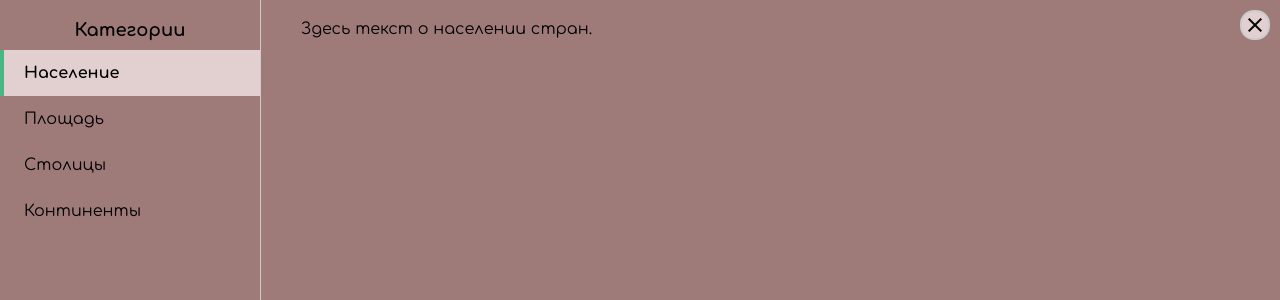
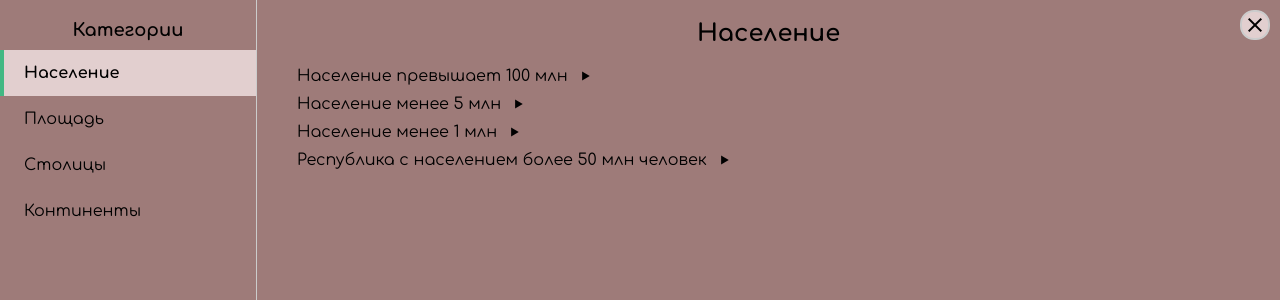
Before and after one commit to gefeeplay/geo-guess-grid, a Vue app: page /geo-guess-grid/manual in a window 1280 px wide. Shown: the top 300 px of the page. Built offline with nearby package versions, Linux system fonts and the light colour scheme.

Commit message:
1st page in Manual

```diff
--- a/src/components/Manual.vue
+++ b/src/components/Manual.vue
@@ -1,6 +1,8 @@
 <script setup>
 import { ref } from 'vue'
 import { useRouter } from 'vue-router'
+import { populationQuestions } from '../data/Manual/population'
+import { countryCodes } from '../data/countryCodes'
 
 const router = useRouter()
 
@@ -11,7 +13,21 @@ const sections = [
   { id: 'continents', label: 'Континенты' },
 ]
 
+function getCountryCode(country) {
+  return countryCodes[country] || null;
+}
+
+function getLocalFlag(country) {
+  return new URL(`../assets/FlagsNoInISO/${country}.svg`, import.meta.url).href;
+}
+
 const active = ref('population')
+
+const expanded = ref([]);
+
+function toggle(index) {
+  expanded.value[index] = !expanded.value[index];
+}
 
 function closeManual() {
   router.push('/')   // возвращаемся на главную
@@ -28,20 +44,45 @@ function closeManual() {
     <!-- Левая навигация -->
     <aside class="sidebar">
       <div class="sidebar-title">Категории</div>
-      <div
-        class="sidebar-item"
-        v-for="s in sections"
-        :key="s.id"
-        :class="{ active: active === s.id }"
-        @click="active = s.id"
-      >
+      <div class="sidebar-item" v-for="s in sections" :key="s.id" :class="{ active: active === s.id }"
+        @click="active = s.id">
         {{ s.label }}
       </div>
     </aside>
 
     <!-- Контент -->
     <main class="content">
-      <div v-if="active === 'population'">Здесь текст о населении стран.</div>
+      <div v-if="active === 'population'">
+        <h2>Население</h2>
+        <div v-for="(question, index) in populationQuestions" :key="index" class="question-block">
+
+          <div class="toggle-btn">
+            {{ question[0] }}
+            <!-- Кнопка раскрытия / скрытия -->
+            <img class="arrow" v-if="expanded[index]"src="../assets/down-arrow.svg" @click="toggle(index)"></img>
+            <img class="arrow" v-else src="../assets/back-arrow.svg" @click="toggle(index)"></img>
+          </div>
+          <!-- Разворачиваемый блок -->
+          <transition name="fade">
+            <div v-if="expanded[index]" class="countries-grid">
+              <div v-for="country in question[1]" :key="country" class="country-item">
+
+                <div class="flag-wrapper">
+
+                  <!-- Если есть код — вставляем flag-icons -->
+                  <span v-if="getCountryCode(country)" class="flag-icon fi"
+                    :class="`fi-${getCountryCode(country)}`"></span>
+                  <!-- Иначе — локальный файл -->
+                  <img v-else class="flag-icon" :src="getLocalFlag(country)" />
+                </div>
+
+                {{ country }}
+              </div>
+            </div>
+          </transition>
+        </div>
+
+      </div>
       <div v-if="active === 'area'">Здесь текст о площади.</div>
       <div v-if="active === 'capitals'">Здесь текст о столицах.</div>
       <div v-if="active === 'continents'">Здесь текст о континентах.</div>
@@ -53,7 +94,7 @@ function closeManual() {
 <style scoped>
 .manual-container {
   display: flex;
-  height: 100vh;
+  min-height: 100vh;
   background: #9e7b79;
 }
 
@@ -79,7 +120,7 @@ function closeManual() {
 
 /* Левая панель */
 .sidebar {
-  width: 260px;
+  width: min(260px, 20%);
   background: #f3f3f3;
   border-right: 1px solid #ccc;
   padding-top: 20px;
@@ -113,6 +154,67 @@ function closeManual() {
   padding: 20px 40px;
 }
 
+.arrow{
+  width: 16px;
+  height: 16px;
+  cursor: pointer;
+  margin-left: 10px;
+}
+
+.fade-enter-active,
+.fade-leave-active {
+  transition: opacity 0.25s ease;
+}
+
+.fade-enter-from,
+.fade-leave-to {
+  opacity: 0;
+}
+
+.toggle-btn {
+  display: flex;
+  align-items: center;
+  margin: 10px 0px;
+}
+
+.content-title {
+  margin-top: 10px;
+}
+
+.content-length {
+  font-size: small;
+  margin-top: 10px;
+}
+
+h2 {
+  margin-bottom: 20px;
+  text-align: center;
+}
+
+.countries-grid {
+  display: grid;
+  grid-template-columns: repeat(auto-fill, minmax(90px, 1fr));
+  gap: 4px;
+  margin-top: 10px;
+  font-size: x-small;
+}
+
+.country-item {
+  width: 100px;
+  display: flex;
+  flex-direction: column;
+  align-items: center;
+  text-align: center;
+  gap: 2px;
+}
+
+.flag-wrapper {
+  display: flex;
+  justify-content: center;
+  align-items: center;
+  margin-bottom: 4px;
+}
+
 @media (max-width: 500px) {
   .close-btn {
     width: 20px;
@@ -143,6 +245,10 @@ function closeManual() {
     font-size: x-small;
     padding: 10px 20px;
   }
+
+  .country-item{
+    width: 80px;
+    font-size: xx-small;
   }
-
+}
 </style>
--- /dev/null
+++ b/src/data/Manual/population.js
@@ -0,0 +1,50 @@
+ export const populationQuestions = [
+  ['Население превышает 100 млн', [
+    "Китай", "Индия", "Соединенные Штаты Америки (США)", "Индонезия", "Пакистан", "Нигерия", "Бразилия",
+    "Бангладеш", "Россия", "Мексика", "Япония", "Эфиопия", "Филиппины", "Египет", "Вьетнам"
+  ]],
+
+
+  /*Проверен*/
+  ['Население менее 5 млн', [
+    "Коста-Рика", "Мавритания", "Ирландия", "Палестина", "Центральноафриканская Республика", "Кувейт", "Хорватия",
+    "Панама", "Грузия", "Эритрея", "Острова Питкэрн", "Кокосовые Острова","Ватикан","Токелау","Ниуэ","Остров Рождества","Остров Норфолк",
+    "Фолклендские Острова","Монтсеррат","Сен-Пьер и Микелон","Остров Святой Елены","Уоллис и Футуна",
+    "Тувалу","Науру","Ангилья","Острова Кука","Палау","Гибралтар","Сан-Марино","Виргинские Острова (Британские)",
+    "Монако","Лихтенштейн","Маршалловы Острова","Южная Осетия","Фарерские Острова",
+    "Северные Марианские Острова","Американское Самоа","Сент-Китс и Невис","Гренландия","Каймановы Острова",
+    "Бермудские Острова","Гернси","Доминика", "Андорра", "Остров Мэн","Антигуа и Барбуда","Сейшельские Острова",
+    "Тонга","Виргинские Острова (США)","Джерси","Аруба","Сент-Винсент и Гренадины","Гренада","Микронезия",
+    "Кирибати","Гуам","Сент-Люсия","Самоа","Сан-Томе и Принсипи","Майотта",
+    "Новая Каледония","Французская Полинезия","Барбадос","Гвиана","Вануату","Мартиника","Исландия",
+    "Белиз","Багамские Острова","Мальдивы","Гваделупа","Бруней","Приднестровье","Мальта","Кабо-Верде",
+    "Суринам","Черногория","Соломоновы Острова","Люксембург","Макао","Бутан","Гайана","Коморские Острова",
+    "Реюньон","Фиджи","Кипр","Джибути","Эсватини","Восточный Тимор","Маврикий","Экваториальная Гвинея",
+    "Эстония","Тринидад и Тобаго","Бахрейн","Северная Македония","Латвия","Косово","Гвинея-Бисау",
+    "Лесото","Словения","Габон","Ботсвана","Гамбия","Албания","Молдова","Ямайка","Литва",
+    "Армения","Катар","Намибия","Пуэрто-Рико","Босния и Герцеговина","Уругвай","Монголия"
+  ]],
+
+  /*Проверен*/
+  ['Население менее 1 млн', [
+    "Острова Питкэрн", "Кокосовые Острова","Ватикан","Токелау","Ниуэ","Остров Рождества","Остров Норфолк",
+    "Фолклендские Острова","Монтсеррат","Сен-Пьер и Микелон","Остров Святой Елены","Уоллис и Футуна",
+    "Тувалу","Науру","Ангилья","Острова Кука","Палау","Гибралтар","Сан-Марино","Виргинские Острова (Британские)",
+    "Монако","Лихтенштейн","Маршалловы Острова","Южная Осетия","Фарерские Острова",
+    "Северные Марианские Острова","Американское Самоа","Сент-Китс и Невис","Гренландия","Каймановы Острова",
+    "Бермудские Острова","Гернси","Доминика", "Андорра", "Остров Мэн","Антигуа и Барбуда","Сейшельские Острова",
+    "Тонга","Виргинские Острова (США)","Джерси","Аруба","Сент-Винсент и Гренадины","Гренада","Микронезия",
+    "Кирибати","Гуам","Сент-Люсия","Самоа","Сан-Томе и Принсипи", "Майотта",
+    "Новая Каледония","Французская Полинезия","Барбадос","Гвиана","Вануату","Мартиника","Исландия",
+    "Белиз","Багамские Острова","Мальдивы","Гваделупа","Бруней","Приднестровье","Мальта","Кабо-Верде",
+    "Суринам","Черногория","Соломоновы Острова","Люксембург","Макао","Бутан","Гайана","Коморские Острова",
+    "Реюньон","Фиджи","Кипр","Джибути"
+  ]],
+
+  /*Проверен*/
+  ['Республика с населением более 50 млн человек', [
+    "Индия","Соединенные Штаты Америки (США)", "Индонезия", "Пакистан", "Нигерия", "Бразилия", "Бангладеш",
+    "Россия", "Мексика", "Эфиопия", "Филиппины", "Демократическая Республика Конго", "Египет", "Турция", "Германия", "Франция",
+    "Южно-Африканская Республика", "Танзания", "Италия", "Кения", "Южная Корея"
+  ]]
+]
```
Lines whose indentation alone changed are shown as unchanged.
